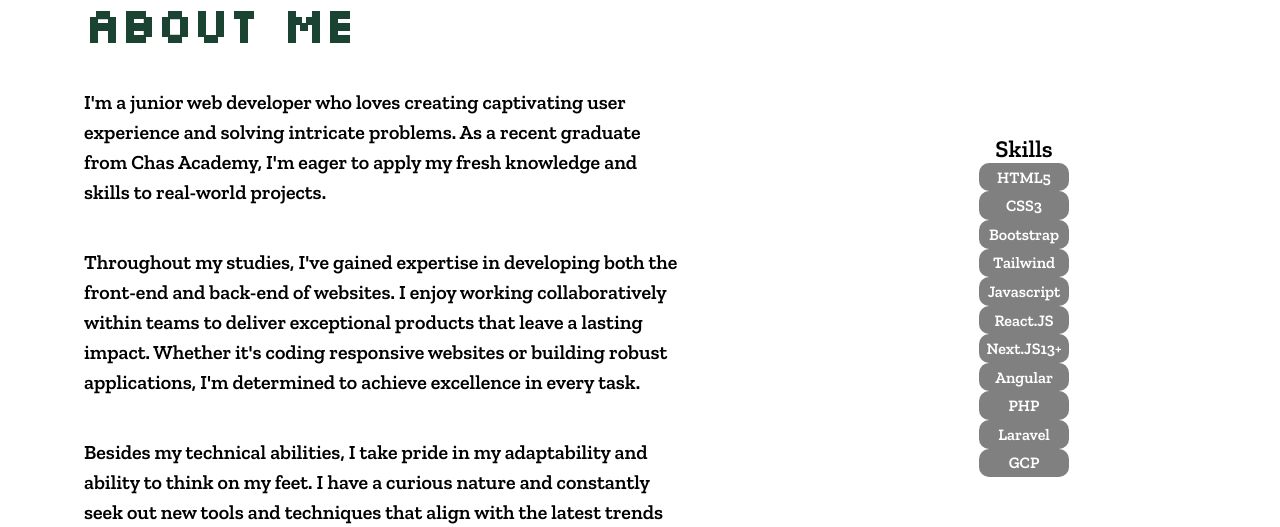
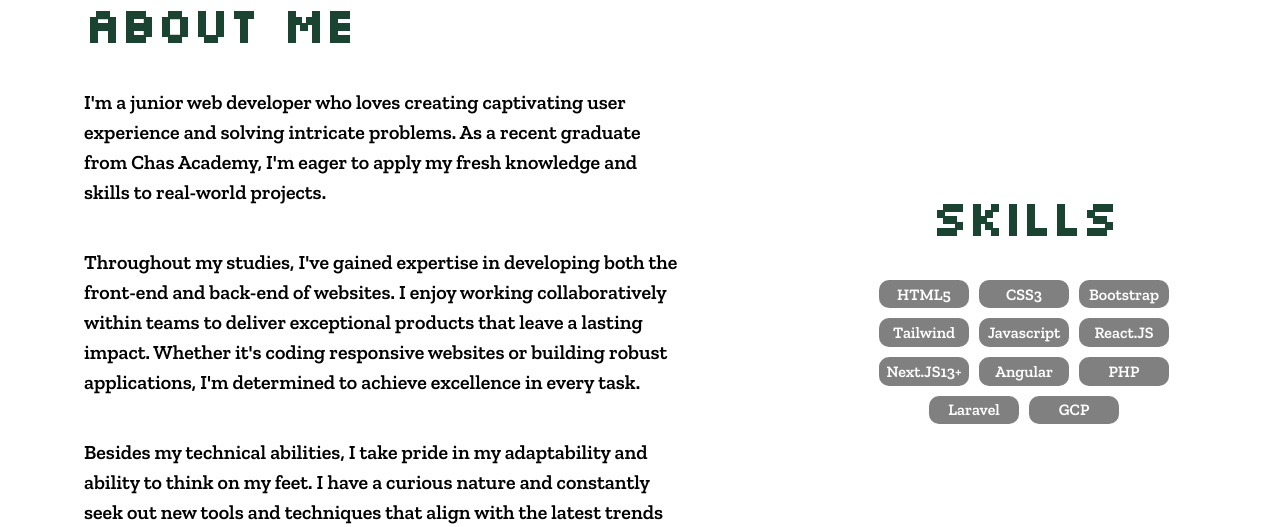
Before and after one commit to Albatraoz12/Portfolio, a React (Vite) app: page / in a window 1280 px wide. Shown: the part 1160-1687 px from the top of the page. Built offline with nearby package versions, Linux system fonts and the light colour scheme.

Commit message:
fix header styling and layout

```diff
--- a/src/components/About/About.jsx
+++ b/src/components/About/About.jsx
@@ -33,9 +33,9 @@ const About = () => {
           </p>
         </div>
       </div>
-      <div>
+      <div className='skills-container'>
         <h2>Skills</h2>
-        <div className='skills-container'>
+        <div className='pills-container'>
           <Pill obj={mySkills} />
         </div>
       </div>
--- a/src/components/About/about.scss
+++ b/src/components/About/about.scss
@@ -41,8 +41,13 @@
       padding-inline: 2rem;
     }
     .skills-container {
-      display: flex;
-      flex-direction: column;
+      .pills-container {
+        display: flex;
+        justify-content: center;
+        gap: 10px;
+        margin-top: 2rem;
+        flex-wrap: wrap;
+      }
     }
   }
 }
@@ -69,4 +74,19 @@
       }
     }
   }
+  .skills-container {
+    padding-inline: 4rem;
+    h2 {
+      font-size: 48px;
+      color: #1b4332;
+      font-family: 'Silkscreen', cursive;
+    }
+    .pills-container {
+      display: flex;
+      justify-content: center;
+      gap: 10px;
+      margin-top: 2rem;
+      flex-wrap: wrap;
+    }
+  }
 }
```
